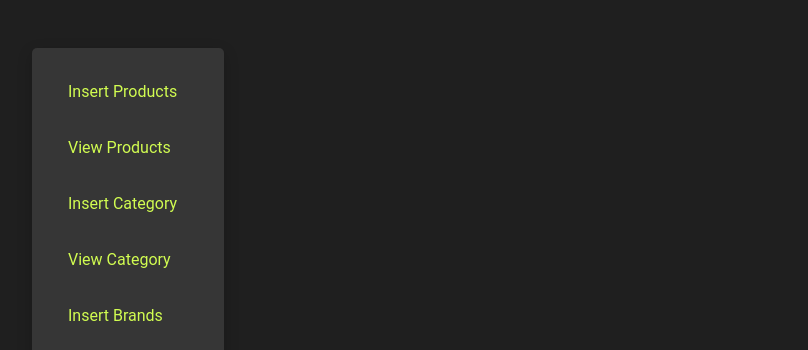
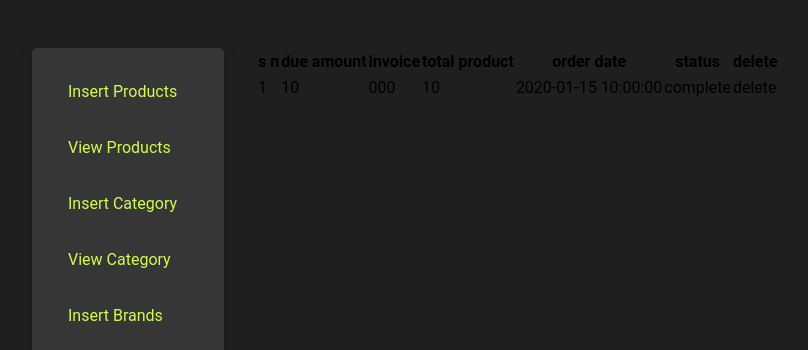
Before and after one commit to fayinana/ecommerce-website, a PHP site: page /admin/index.php?all_orders in a window 1280 px wide. Shown: the part 70-420 px from the top of the page, without its empty margins (48-856 px from the left). Run offline with PHP 8.4, Linux system fonts and the light colour scheme; tables that the repository leaves empty or names only in its code hold one stand-in row (values such as "Sample post").

Commit message:
add the functionality if 'all order','all payment' and 'list users'

```diff
--- /dev/null
+++ b/admin/all_orders.php
@@ -0,0 +1,49 @@
+<?php
+
+  $select_order = "SELECT * FROM `user_order`";
+  $result = mysqli_query($con,$select_order);
+  $row_count = mysqli_num_rows($result);
+  if ($row_count == 0) {
+    echo "<h1>no order</h1>";
+  }
+  else{
+echo "
+<table>
+    <thead>
+        <tr>
+            <th>s n</th>
+            <th>due amount</th>
+            <th>invoice</th>
+            <th>total product</th>
+            <th>order date</th>
+            <th>status</th>
+            <th>delete</th>
+        </tr>
+    </thead>
+    <tbody>
+";
+      $number = 1;
+      while($row = mysqli_fetch_array($result)){
+          $order_id = $row['order_id'];
+          $amount_due = $row['amount_due'];
+          $invoice_number = $row['invoice_number'];
+          $total_product = $row['total_product'];
+          $order_date = $row['order_date'];
+          $order_status = $row['order_status'];
+          ?>
+<tr>
+    <td><?php echo $number?></td>
+    <td><?php echo $amount_due ?></td>
+    <td><?php echo $invoice_number ?></td>
+    <td><?php echo $total_product ?></td>
+    <td><?php echo $order_date ?></td>
+    <td><?php echo $order_status ?></td>
+    <td><a href="">delete</a></td>
+</tr>
+<?php
+      $number++;
+    }
+}
+    ?>
+</tbody>
+</table>
--- a/admin/index.php
+++ b/admin/index.php
@@ -38,9 +38,9 @@ include('../config/config.php'); ?>
                 <li class="list"><a href="index.php?view_category">view category</a></li>
                 <li class="list"><a href="index.php?insert-brands">insert brands</a></li>
                 <li class="list"><a href="index.php?view_brands">view brands</a></li>
-                <li class="list"><a href="">all orders</a></li>
-                <li class="list"><a href="">all payments</a></li>
-                <li class="list"><a href="">user list</a></li>
+                <li class="list"><a href="index.php?all_orders">all orders</a></li>
+                <li class="list"><a href="index.php?all_payments">all payments</a></li>
+                <li class="list"><a href="index.php?list_users">user list</a></li>
                 <li class="list"><a href="">log out</a></li>
             </ul>
         </aside>
@@ -88,9 +88,21 @@ include('../config/config.php'); ?>
 
                 include('delete_brand.php');
             }
+            if(isset($_GET['all_orders'])){
+
+                include('all_orders.php');
+            }
             if(isset($_GET['delete_category'])){
 
-                include('delete_category.php');
+            include('delete_category.php');
+            }
+            if(isset($_GET['all_payments'])){
+
+            include('all_payments.php');
+            }
+            if(isset($_GET['list_users'])){
+
+            include('list_users.php');
             }
             ?>
         </section>
```
Also changed, not shown: admin/all_payments.php (added, +49 -0 lines), admin/list_users.php (added, +52 -0 lines).
